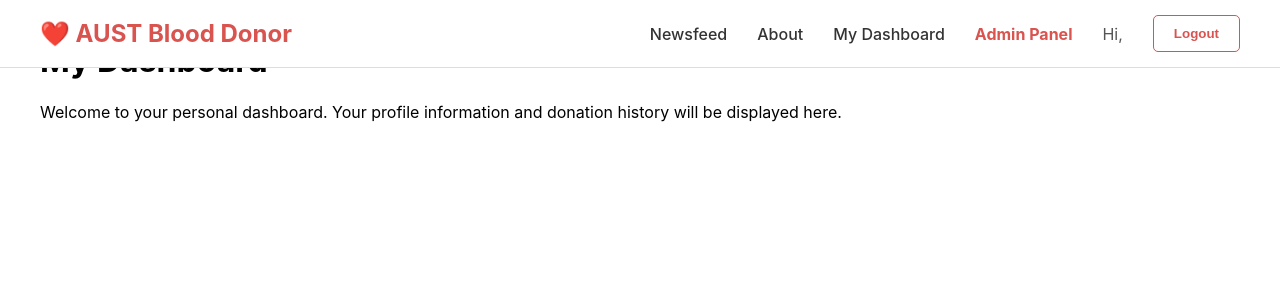
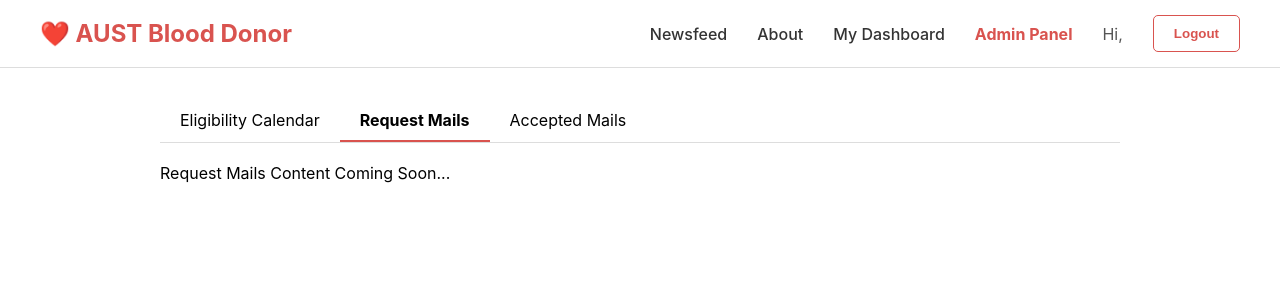
Before and after one commit to partha-sharma/AUST-Blood-Donation-Platform, a React (Create React App) app in the folder frontend/: page /dashboard in a window 1280 px wide. Shown: the top 300 px of the page. Built offline with nearby package versions, Linux system fonts and the light colour scheme; sample sign-in values are in the browser's storage.

Commit message:
(frontend): coded for the ui of dashboard page

```diff
--- a/frontend/src/components/Dashboard.js
+++ b/frontend/src/components/Dashboard.js
@@ -1,11 +1,55 @@
 // frontend/src/components/Dashboard.js
-import React from 'react';
+import React, { useState } from 'react';
+
+// We will create these components in the next steps
+// import EligibilityCalendar from './dashboard/EligibilityCalendar';
+// import RequestMails from './dashboard/RequestMails';
+// import AcceptedMails from './dashboard/AcceptedMails';
 
 const Dashboard = () => {
+  const [activeTab, setActiveTab] = useState('Request Mails');
+
+  // Basic inline styles for the dashboard layout
+  const styles = {
+    container: { maxWidth: '960px', margin: '100px auto', padding: '0 20px' },
+    nav: { display: 'flex', borderBottom: '1px solid #ddd', marginBottom: '20px' },
+    tab: { padding: '10px 20px', cursor: 'pointer', borderBottom: '2px solid transparent' },
+    activeTab: { borderBottom: '2px solid #d9534f', fontWeight: 'bold' }
+  };
+
+  const renderContent = () => {
+    switch (activeTab) {
+      case 'Eligibility Calendar':
+        // return <EligibilityCalendar />;
+        return <div>Eligibility Calendar Content Coming Soon...</div>;
+      case 'Request Mails':
+        // return <RequestMails />;
+        return <div>Request Mails Content Coming Soon...</div>;
+      case 'Accepted Mails':
+        // return <AcceptedMails />;
+        return <div>Accepted Mails Content Coming Soon...</div>;
+      default:
+        return null;
+    }
+  };
+
   return (
-    <div style={{ padding: '20px 40px' }}>
-      <h1>My Dashboard</h1>
-      <p>Welcome to your personal dashboard. Your profile information and donation history will be displayed here.</p>
+    <div style={styles.container}>
+      <nav style={styles.nav}>
+        <div style={activeTab === 'Eligibility Calendar' ? { ...styles.tab, ...styles.activeTab } : styles.tab} onClick={() => setActiveTab('Eligibility Calendar')}>
+          Eligibility Calendar
+        </div>
+        <div style={activeTab === 'Request Mails' ? { ...styles.tab, ...styles.activeTab } : styles.tab} onClick={() => setActiveTab('Request Mails')}>
+          Request Mails
+        </div>
+        <div style={activeTab === 'Accepted Mails' ? { ...styles.tab, ...styles.activeTab } : styles.tab} onClick={() => setActiveTab('Accepted Mails')}>
+          Accepted Mails
+        </div>
+      </nav>
+
+      <div>
+        {renderContent()}
+      </div>
     </div>
   );
 };
```
